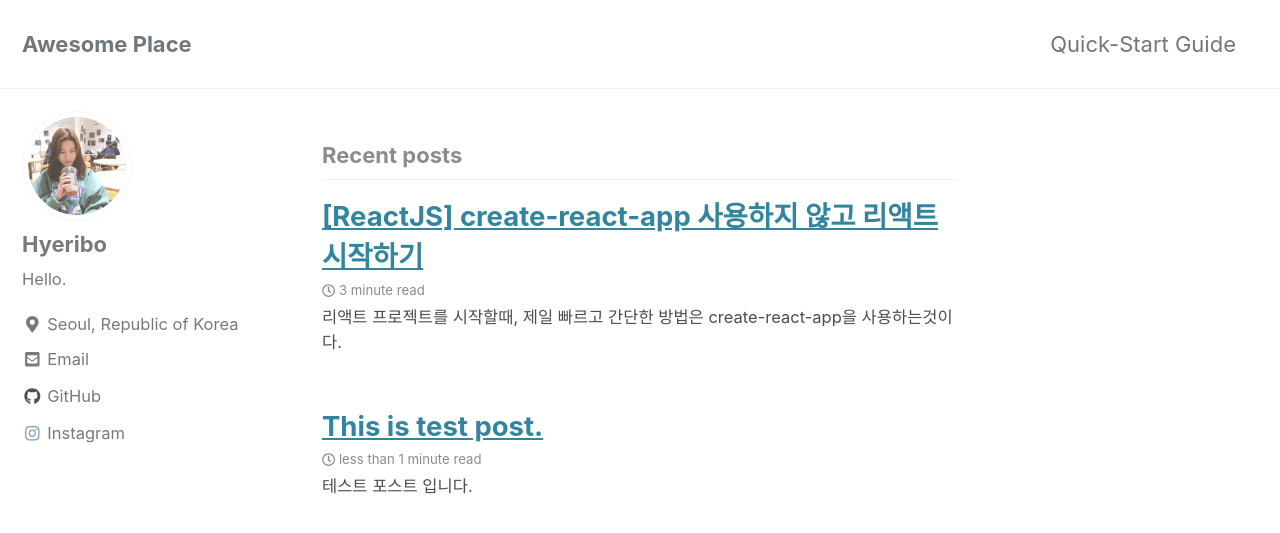
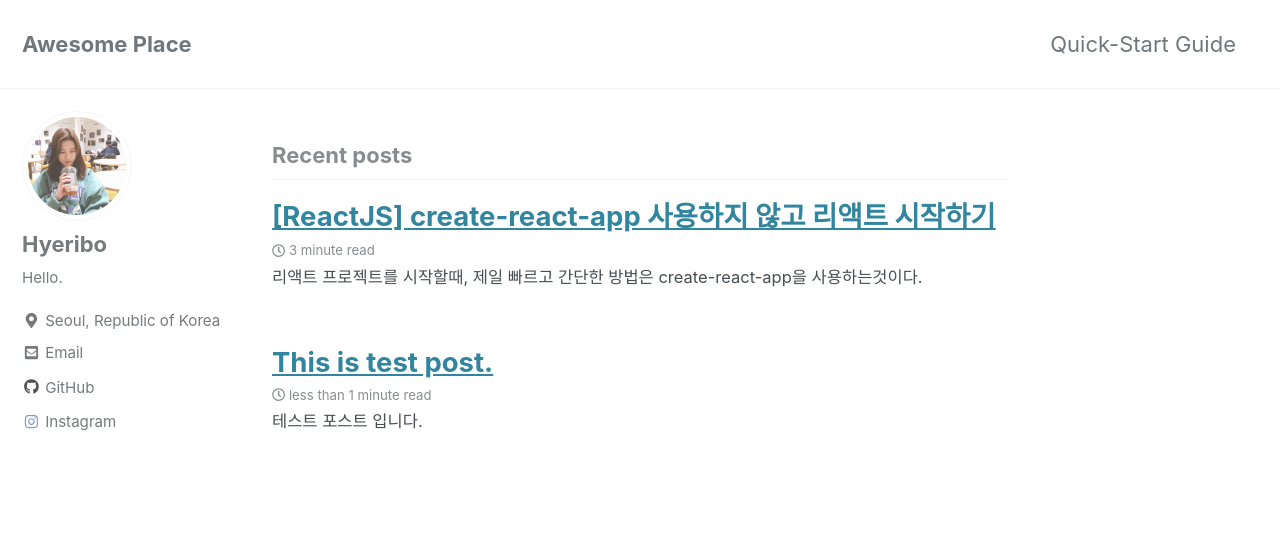
Before and after one commit to hyeribo/hyeribo.github.io, a Jekyll site: the page built from index.html, in a window 1280 px wide and 900 px high. Shown: the top 533 px of the window. Built offline with Jekyll 4.4.1, drawn with Linux system fonts in a browser that asks for light colours; cached includes are drawn as plain includes; nearby versions of some CDN libraries; the list of posts is cut into pages by our own code.

Commit message:
Update style

```diff
--- a/_sass/minimal-mistakes/_page.scss
+++ b/_sass/minimal-mistakes/_page.scss
@@ -75,7 +75,7 @@
   p,
   li,
   dl {
-    font-size: 1em;
+    font-size: 0.85em;
   }
 
   /* paragraph indents */
--- a/_sass/minimal-mistakes/_sidebar.scss
+++ b/_sass/minimal-mistakes/_sidebar.scss
@@ -57,7 +57,7 @@
   p,
   li {
     font-family: $sans-serif;
-    font-size: $type-size-6;
+    font-size: $type-size-7;
     line-height: 1.5;
   }
 
--- a/_sass/minimal-mistakes/_variables.scss
+++ b/_sass/minimal-mistakes/_variables.scss
@@ -142,9 +142,9 @@ $x-large: 1280px !default;
    Grid
    ========================================================================== */
 
-$right-sidebar-width-narrow: 200px !default;
-$right-sidebar-width: 300px !default;
-$right-sidebar-width-wide: 400px !default;
+$right-sidebar-width-narrow: 150px !default;
+$right-sidebar-width: 250px !default;
+$right-sidebar-width-wide: 350px !default;
 
 /*
    Other
```
